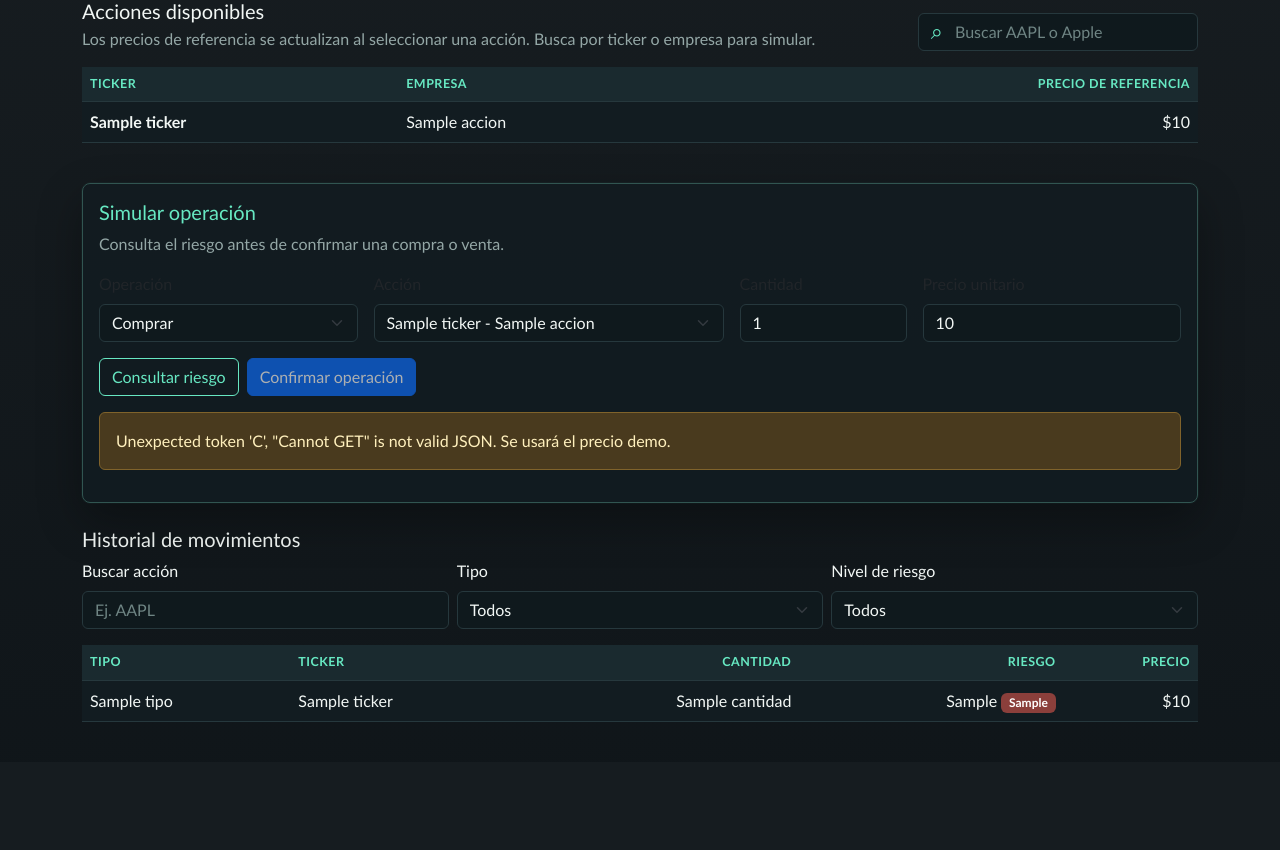
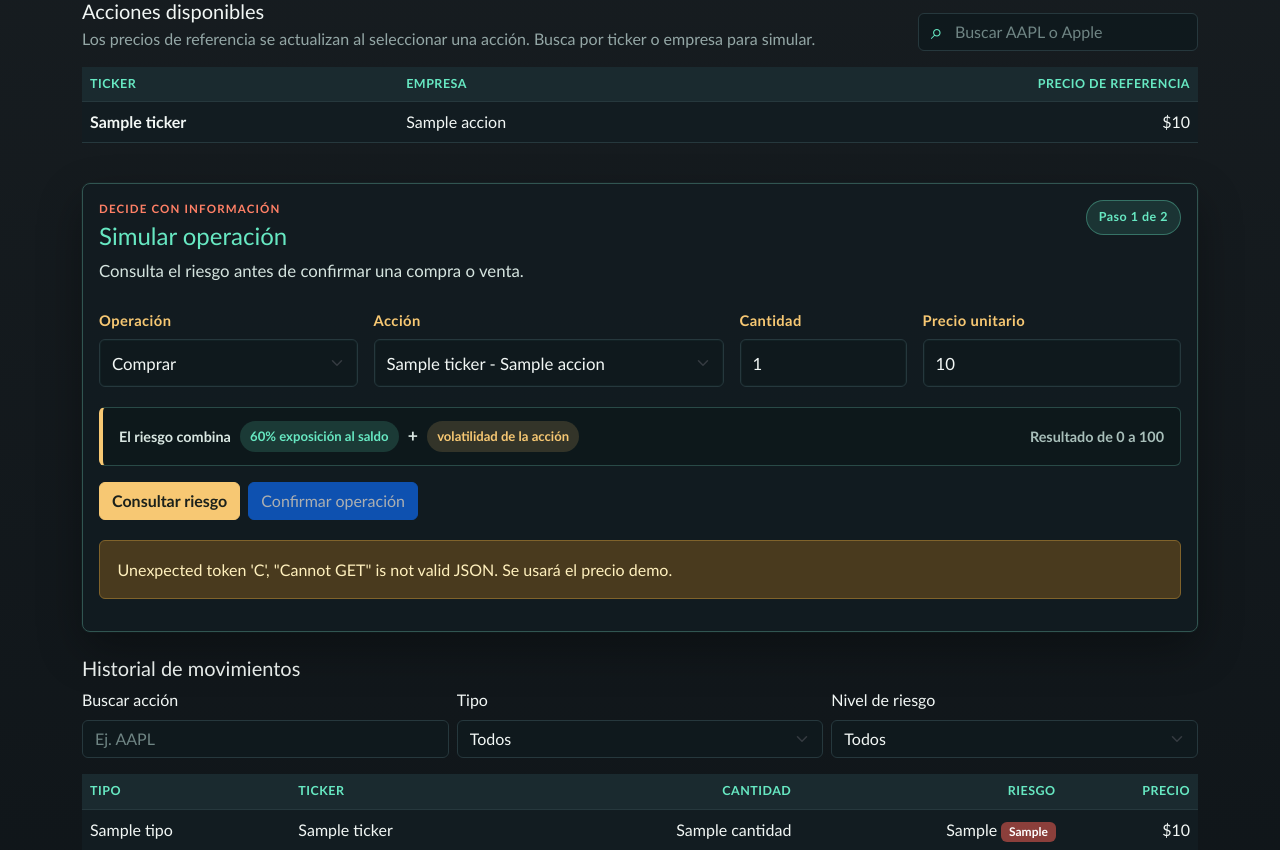
Before and after one commit to ShadowSnow7071/InverTec, a Flask app: template frontend/templates/perfil.html in a window 1280 px wide. Shown: the part 445-1295 px from the top of the page. Before the commit the page ends 1167 px from the top, so only its background shows below. Run offline with Flask 3, Linux system fonts and the light colour scheme; the template is opened without the code that fills it: most values are stand-ins (such as "Sample title", 1, 10 or a date in 2020).

Commit message:
feat: mejorar contraste del simulador de riesgo

```diff
--- a/frontend/static/styles.css
+++ b/frontend/static/styles.css
@@ -94,6 +94,120 @@ body {
 
 .simulator-card h2 {
   color: var(--teal);
+}
+
+.simulator-heading {
+  align-items: flex-start;
+  display: flex;
+  justify-content: space-between;
+  margin-bottom: 1.5rem;
+}
+
+.simulator-intro {
+  color: #d5e4df;
+  font-size: 1.05rem;
+}
+
+.simulator-status {
+  background: rgba(103, 232, 194, 0.12);
+  border: 1px solid rgba(103, 232, 194, 0.35);
+  border-radius: 999px;
+  color: var(--teal);
+  font-size: 0.78rem;
+  font-weight: 700;
+  letter-spacing: 0.04em;
+  padding: 0.45rem 0.75rem;
+  white-space: nowrap;
+}
+
+.simulator-label {
+  color: #f7c873;
+  font-size: 0.92rem;
+  font-weight: 800;
+  letter-spacing: 0.03em;
+  margin-bottom: 0.55rem;
+}
+
+.simulator-control {
+  border-color: #52756e;
+  border-width: 1px;
+  box-shadow: inset 0 0 0 1px rgba(103, 232, 194, 0.04);
+  font-size: 1.05rem;
+  min-height: 3rem;
+}
+
+.simulator-control:focus {
+  border-color: var(--teal);
+  box-shadow: 0 0 0 0.22rem rgba(103, 232, 194, 0.2);
+}
+
+.risk-guide {
+  align-items: center;
+  background: #0d181b;
+  border: 1px solid #294a47;
+  border-left: 4px solid var(--amber);
+  border-radius: 6px;
+  display: flex;
+  flex-wrap: wrap;
+  gap: 0.55rem;
+  margin-top: 1.25rem;
+  padding: 0.8rem 1rem;
+}
+
+.risk-guide-title,
+.risk-guide-range {
+  color: #d9e7e2;
+  font-size: 0.9rem;
+  font-weight: 700;
+}
+
+.risk-chip {
+  border-radius: 999px;
+  font-size: 0.82rem;
+  font-weight: 800;
+  padding: 0.35rem 0.65rem;
+}
+
+.risk-chip-exposure {
+  background: rgba(103, 232, 194, 0.16);
+  color: var(--teal);
+}
+
+.risk-chip-volatility {
+  background: rgba(247, 200, 115, 0.16);
+  color: var(--amber);
+}
+
+.risk-plus {
+  color: #d9e7e2;
+  font-size: 1.1rem;
+  font-weight: 900;
+}
+
+.risk-guide-range {
+  color: #a8bfba;
+  margin-left: auto;
+}
+
+.btn-risk {
+  background: var(--amber);
+  border-color: var(--amber);
+  color: #1b211b;
+  font-weight: 800;
+}
+
+.btn-risk:hover {
+  background: #ffe09a;
+  border-color: #ffe09a;
+  color: #1b211b;
+}
+
+#resultado-operacion {
+  border-width: 1px;
+  font-size: 1rem;
+  line-height: 1.6;
+  margin-top: 1.25rem !important;
+  padding: 1rem 1.1rem;
 }
 
 .eyebrow {
@@ -243,4 +357,18 @@ body {
   .navbar .btn {
     font-size: 0.78rem;
   }
+
+  .simulator-heading {
+    display: block;
+  }
+
+  .simulator-status {
+    display: inline-block;
+    margin-top: 0.8rem;
+  }
+
+  .risk-guide-range {
+    flex-basis: 100%;
+    margin-left: 0;
+  }
 }
--- a/frontend/templates/perfil.html
+++ b/frontend/templates/perfil.html
@@ -80,19 +80,25 @@
 
 <section class="card simulator-card mb-4" aria-labelledby="simulador-titulo">
   <div class="card-body">
-    <h2 id="simulador-titulo" class="h5">Simular operación</h2>
-    <p class="text-muted">Consulta el riesgo antes de confirmar una compra o venta.</p>
+    <div class="simulator-heading">
+      <div>
+        <p class="eyebrow mb-1">Decide con información</p>
+        <h2 id="simulador-titulo" class="h4 mb-2">Simular operación</h2>
+        <p class="simulator-intro mb-0">Consulta el riesgo antes de confirmar una compra o venta.</p>
+      </div>
+      <span class="simulator-status">Paso 1 de 2</span>
+    </div>
     <div class="row g-3 align-items-end">
       <div class="col-md-3">
-        <label class="form-label" for="tipo-operacion">Operación</label>
-        <select class="form-select" id="tipo-operacion">
+        <label class="form-label simulator-label" for="tipo-operacion">Operación</label>
+        <select class="form-select simulator-control" id="tipo-operacion">
           <option value="comprar">Comprar</option>
           <option value="vender">Vender</option>
         </select>
       </div>
       <div class="col-md-4">
-        <label class="form-label" for="accion-operacion">Acción</label>
-        <select class="form-select" id="accion-operacion">
+        <label class="form-label simulator-label" for="accion-operacion">Acción</label>
+        <select class="form-select simulator-control" id="accion-operacion">
           {% for accion in catalogo %}
           <option value="{{ accion.ticker }}" data-precio-demo="{{ accion.precio_actual }}">
             {{ accion.ticker }} - {{ accion.nombre_empresa }}
@@ -101,16 +107,23 @@
         </select>
       </div>
       <div class="col-md-2">
-        <label class="form-label" for="cantidad-operacion">Cantidad</label>
-        <input class="form-control" id="cantidad-operacion" type="number" min="0.0001" step="0.0001" value="1" />
+        <label class="form-label simulator-label" for="cantidad-operacion">Cantidad</label>
+        <input class="form-control simulator-control" id="cantidad-operacion" type="number" min="0.0001" step="0.0001" value="1" />
       </div>
       <div class="col-md-3">
-        <label class="form-label" for="precio-operacion">Precio unitario</label>
-        <input class="form-control" id="precio-operacion" type="number" readonly />
+        <label class="form-label simulator-label" for="precio-operacion">Precio unitario</label>
+        <input class="form-control simulator-control" id="precio-operacion" type="number" readonly />
       </div>
     </div>
+    <div class="risk-guide" aria-label="Cómo se calcula el riesgo">
+      <span class="risk-guide-title">El riesgo combina</span>
+      <span class="risk-chip risk-chip-exposure">60% exposición al saldo</span>
+      <span class="risk-plus">+</span>
+      <span class="risk-chip risk-chip-volatility">volatilidad de la acción</span>
+      <span class="risk-guide-range">Resultado de 0 a 100</span>
+    </div>
     <div class="d-flex gap-2 align-items-center mt-3">
-      <button class="btn btn-outline-primary" id="consultar-riesgo" type="button">Consultar riesgo</button>
+      <button class="btn btn-risk" id="consultar-riesgo" type="button">Consultar riesgo</button>
       <button class="btn btn-primary" id="confirmar-operacion" type="button" disabled>Confirmar operación</button>
     </div>
     <div class="alert mt-3 d-none" id="resultado-operacion" role="status"></div>
```
